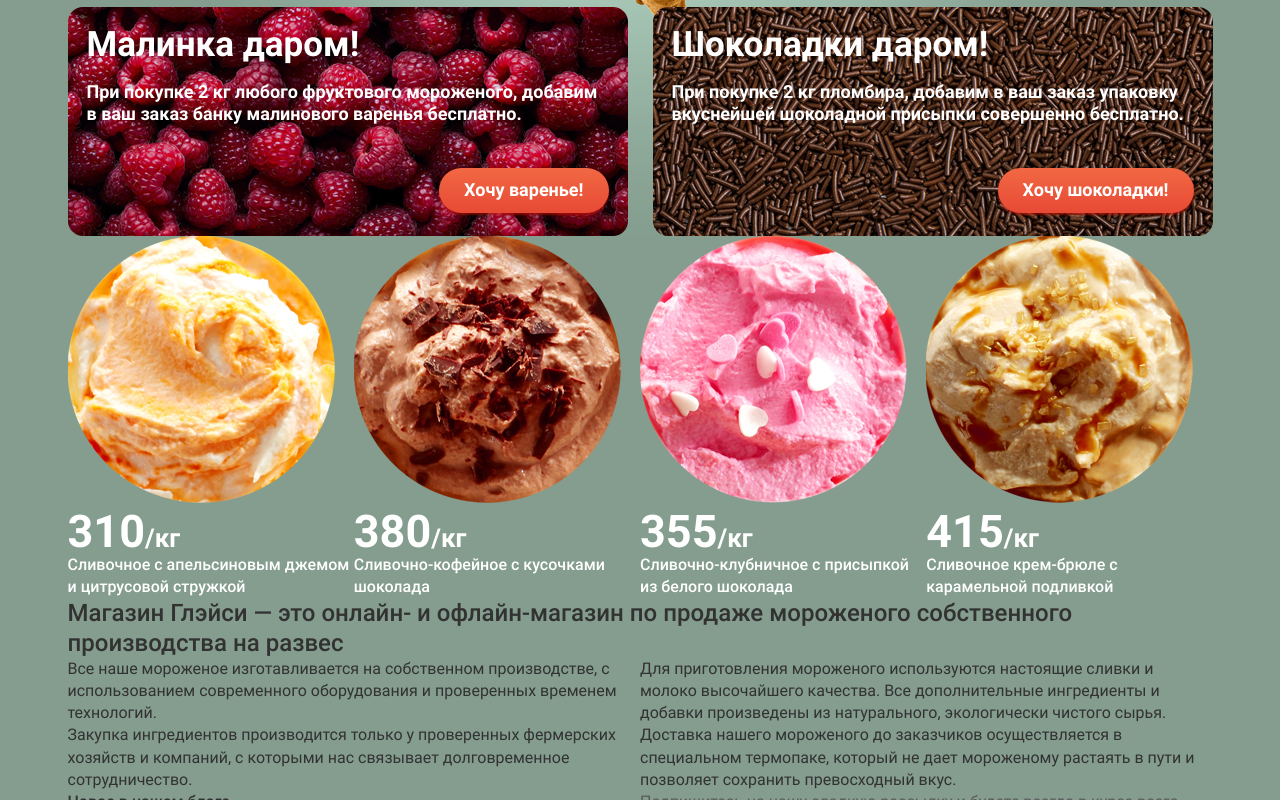
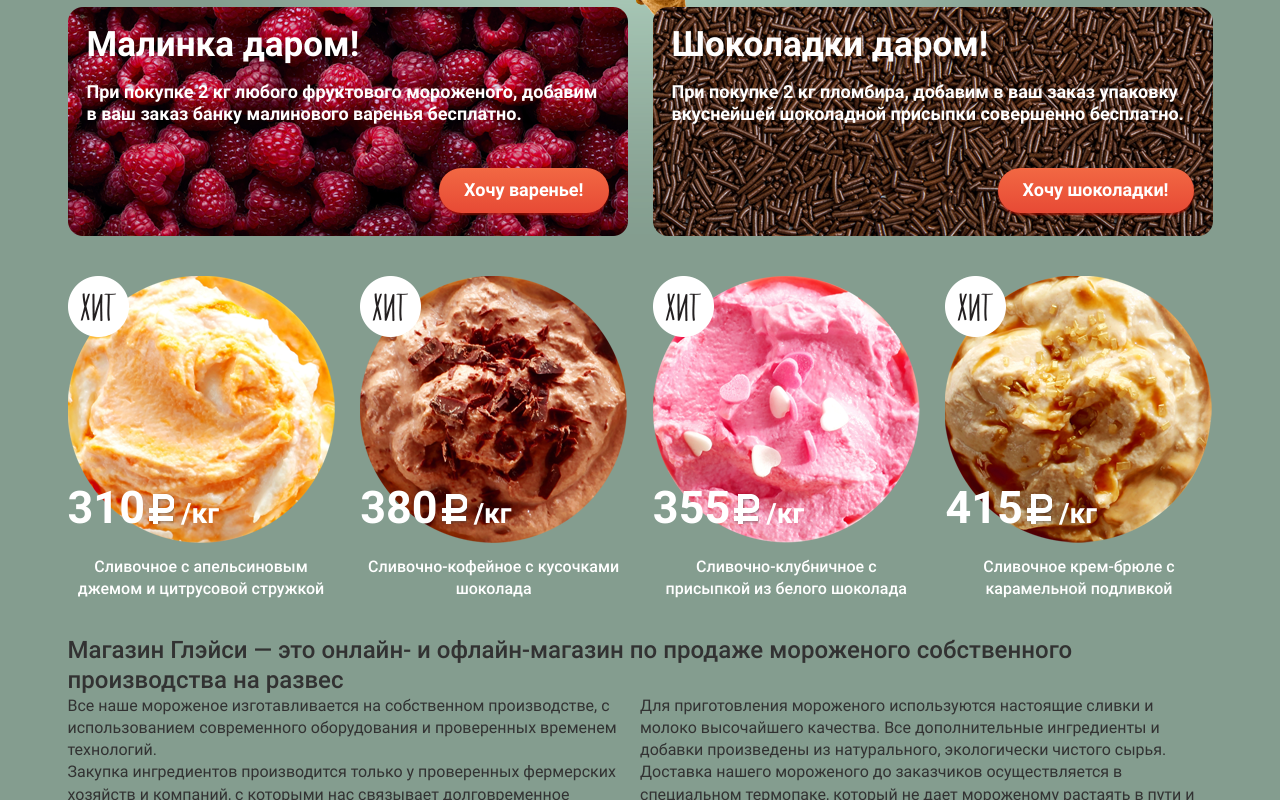
Before and after one commit to maximshigaev/gllacy, a React (Create React App) app: page / in a window 1280 px wide. Shown: the part 639-1439 px from the top of the page. Built offline with nearby package versions, Linux system fonts and the light colour scheme.

Commit message:
add styles for the Assortment and AssortmentItem components

```diff
--- a/src/components/Assortment/Assortment.tsx
+++ b/src/components/Assortment/Assortment.tsx
@@ -10,15 +10,16 @@ import './assortment.scss';
 import { assortmentItems } from '../../constants';
 
 export const Assortment: FC = () => (
-  <section>
+  <section className="assortment">
     <h2 className="visually-hidden">Наш ассортимент</h2>
     <ul className="assortment__list">
-      {assortmentItems.map(({ id, src, text, price }) => (
+      {assortmentItems.map(({ id, src, text, price, isHit }) => (
         <li className="assortment__item" key={id}>
           <AssortmentItem
             src={src}
             text={text}
             price={price}
+            isHit={isHit}
           />
         </li>
       ))}
--- a/src/components/Assortment/assortment.scss
+++ b/src/components/Assortment/assortment.scss
@@ -1,10 +1,14 @@
 .assortment {
+  margin-top: 40px;
+  margin-bottom: 35px;
+
   &__list {
     display: flex;
     flex-wrap: wrap;
+    justify-content: space-between;
   }
 
   &__item {
-    width: 25%;
+    width: 267px;
   }
 }
--- a/src/components/AssortmentItem/AssortmentItem.tsx
+++ b/src/components/AssortmentItem/AssortmentItem.tsx
@@ -1,4 +1,5 @@
 import { FC } from 'react';
+import cn from 'classnames';
 
 // Styles
 import './assortmentItem.scss';
@@ -7,20 +8,27 @@ type TProps = {
   src: string;
   text: string;
   price: number;
+  isHit: boolean;
 }
 
-export const AssortmentItem: FC<TProps> = ({ src, text, price}) => (
-   <>
+export const AssortmentItem: FC<TProps> = ({ src, text, price, isHit }) => {
+  const assignmentItemClass = cn('assortment-item', {
+    'assortment-item--hit': isHit,
+  });
+
+  return (
+    <div className={assignmentItemClass}>
       <img
         src={src}
         alt={text}
         width="267"
         height="267"
       />
-    <span className="assortmentItem__price">
+      <span className="assortment-item__price">
         {price}
-      <small className="assortmentItem__unit">/кг</small>
+        <small className="assortment-item__unit">/кг</small>
       </span>
-    <p className="assortmentItem__text">{text}</p>
-  </>
+      <p className="assortment-item__text">{text}</p>
+    </div>
   );
+}
--- a/src/components/AssortmentItem/assortmentItem.scss
+++ b/src/components/AssortmentItem/assortmentItem.scss
@@ -1,17 +1,49 @@
-.assortmentItem {
+.assortment-item {
+  position: relative;
+
   &__price {
     font-size: 45px;
     font-weight: bold;
     line-height: 1;
+    position: absolute;
+    left: 0;
+    top: 209px;
     color: #ffffff;
   }
 
   &__unit {
-    font-size: 26px;
+    font-size: 28px;
+    display: inline-block;
+    position: relative;
+    margin-left: 36px;
+
+    &::before {
+      content: '';
+      position: absolute;
+      width: 26px;
+      height: 31px;
+      background-image: url('../../images/unit-icon.png');
+      right: 45px;
+      bottom: 4px;
+    }
   }
 
   &__text {
     font-weight: 500;
+    text-align: center;
     color: #ffffff;
+    padding-top: 7px;
+  }
+
+  &--hit {
+    &::before {
+      position: absolute;
+      content: '';
+      top: 0;
+      left: 0;
+      background-image: url('../../images/hit-icon.png');
+      width: 61px;
+      height: 61px;
+    }
   }
 }
--- a/src/constants.ts
+++ b/src/constants.ts
@@ -10,24 +10,28 @@ export const assortmentItems = [
     src: offer1,
     text: 'Сливочное с апельсиновым джемом и цитрусовой стружкой',
     price: 310,
+    isHit: true,
   },
   {
     id: 2,
     src: offer2,
     text: 'Сливочно-кофейное с кусочками шоколада',
     price: 380,
+    isHit: true,
   },
   {
     id: 3,
     src: offer3,
     text: 'Сливочно-клубничное с присыпкой из белого шоколада',
     price: 355,
+    isHit: true,
   },
   {
     id: 4,
     src: offer4,
     text: 'Сливочное крем-брюле с карамельной подливкой',
     price: 415,
+    isHit: true,
   },
 ];
 
```
Also changed, not shown: src/images/hit-icon.png (added), src/images/unit-icon.png (added). Lines whose indentation alone changed are shown as unchanged.
